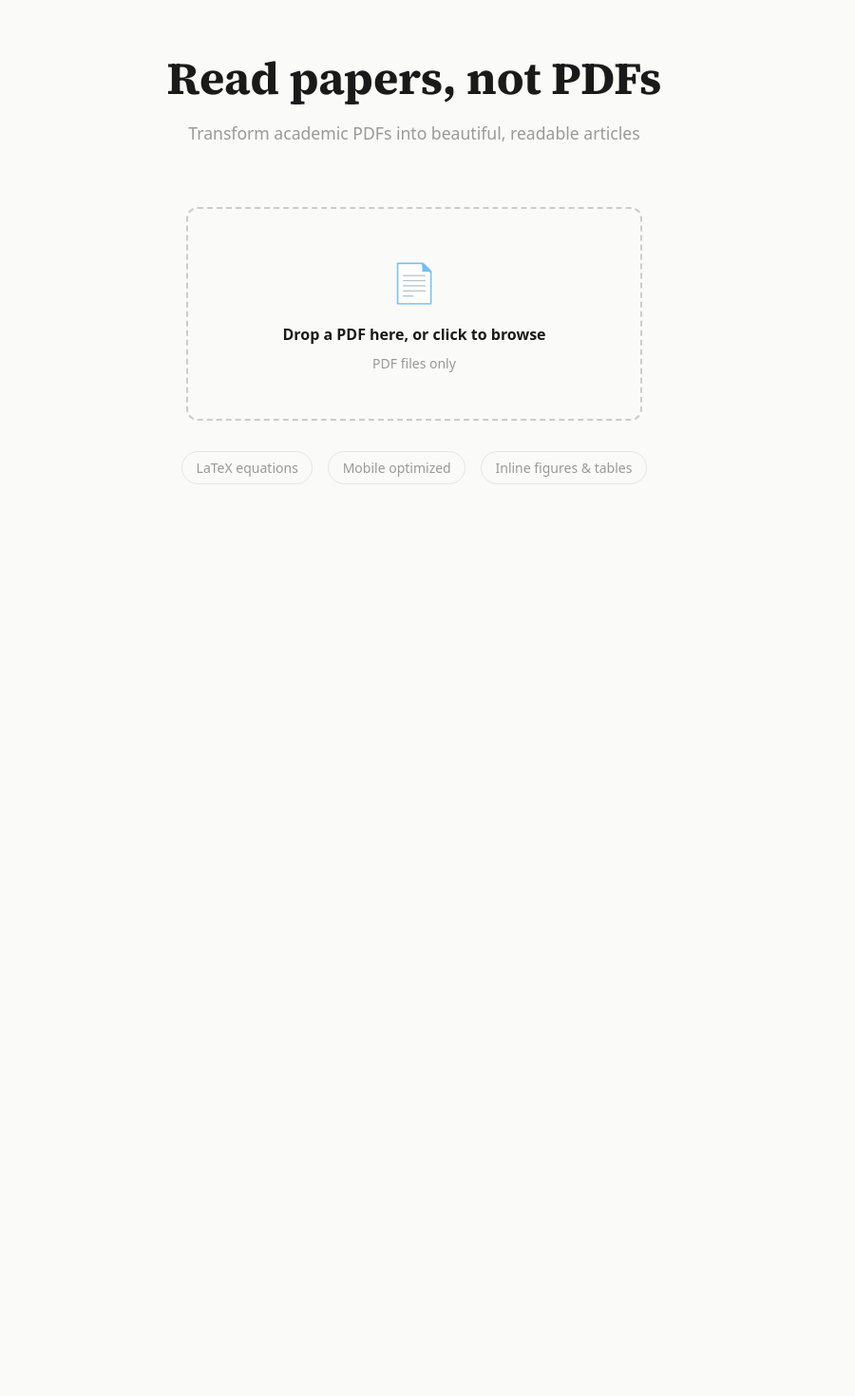
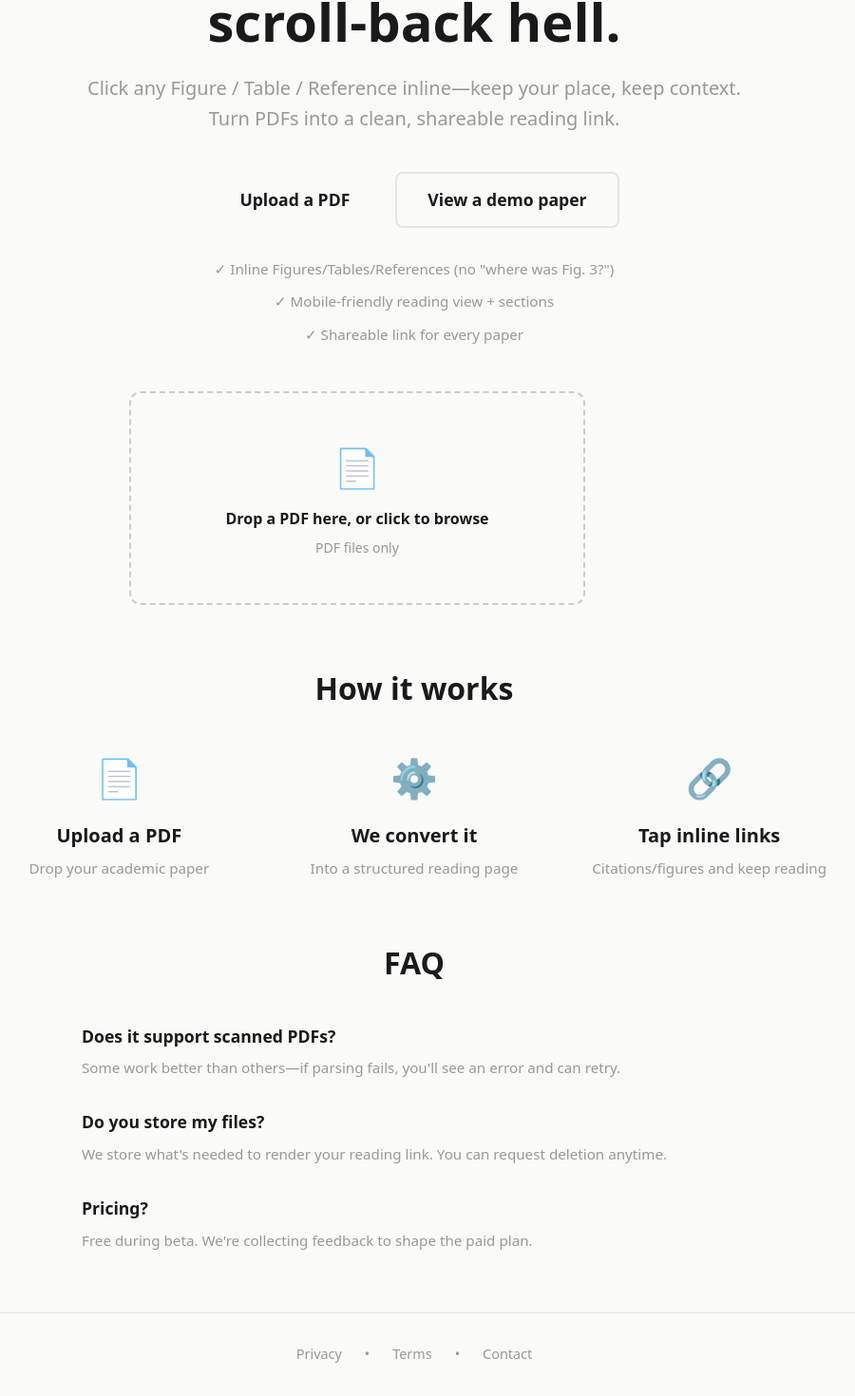
Before and after one commit to TylerMorrison21/paperflow, a Next.js app in the folder frontend/: page / in a window 1280 px wide. Shown: the part 118-1588 px from the top of the page at 95% size, without its empty margins (204-1104 px from the left). Before the commit the page ends 800 px from the top, so only its background shows below. Built offline with nearby package versions, Linux system fonts and the light colour scheme; no server answers.

Commit message:
Update landing page with new hero, CTAs, how it works, and FAQ

```diff
--- a/frontend/src/app/page.tsx
+++ b/frontend/src/app/page.tsx
@@ -12,25 +12,130 @@ export default function Home() {
   }, [])
 
   return (
-    <main style={{ minHeight: '100vh', display: 'flex', flexDirection: 'column', alignItems: 'center', justifyContent: 'center', padding: '2rem', gap: '2rem' }}>
-      <div style={{ textAlign: 'center', maxWidth: 600 }}>
-        <h1 style={{ fontSize: 'clamp(2rem, 5vw, 3rem)', fontWeight: 700, lineHeight: 1.2, marginBottom: '1rem' }}>
-          Read papers, not PDFs
+    <main style={{ minHeight: '100vh', display: 'flex', flexDirection: 'column', alignItems: 'center', padding: '3rem 1.5rem', fontFamily: 'system-ui' }}>
+      {/* Hero Section */}
+      <div style={{ textAlign: 'center', maxWidth: 700, marginBottom: '3rem' }}>
+        <h1 style={{ fontSize: 'clamp(2.5rem, 6vw, 3.5rem)', fontWeight: 700, lineHeight: 1.1, marginBottom: '1.5rem' }}>
+          Read papers without scroll-back hell.
         </h1>
-        <p style={{ fontFamily: 'system-ui', fontSize: '1.1rem', color: 'var(--muted)', marginBottom: '2rem' }}>
-          Transform academic PDFs into beautiful, readable articles
+        <p style={{ fontSize: '1.25rem', color: 'var(--muted)', lineHeight: 1.6, marginBottom: '2.5rem' }}>
+          Click any Figure / Table / Reference inline—keep your place, keep context. Turn PDFs into a clean, shareable reading link.
         </p>
+
+        {/* CTAs */}
+        <div style={{ display: 'flex', gap: '1rem', justifyContent: 'center', flexWrap: 'wrap', marginBottom: '2rem' }}>
+          <button
+            onClick={() => document.getElementById('upload-zone')?.scrollIntoView({ behavior: 'smooth' })}
+            style={{
+              padding: '0.875rem 2rem',
+              fontSize: '1.1rem',
+              fontWeight: 600,
+              background: 'var(--foreground)',
+              color: 'var(--background)',
+              border: 'none',
+              borderRadius: '8px',
+              cursor: 'pointer',
+            }}
+          >
+            Upload a PDF
+          </button>
+          <button
+            onClick={() => router.push('/read/fa494148-786a-43bb-b971-d014a81e7773')}
+            style={{
+              padding: '0.875rem 2rem',
+              fontSize: '1.1rem',
+              fontWeight: 600,
+              background: 'transparent',
+              color: 'var(--foreground)',
+              border: '2px solid var(--border)',
+              borderRadius: '8px',
+              cursor: 'pointer',
+            }}
+          >
+            View a demo paper
+          </button>
+        </div>
+
+        {/* 3 Bullets */}
+        <div style={{ display: 'flex', flexDirection: 'column', gap: '0.75rem', alignItems: 'center', fontSize: '0.95rem', color: 'var(--muted)' }}>
+          <div>✓ Inline Figures/Tables/References (no "where was Fig. 3?")</div>
+          <div>✓ Mobile-friendly reading view + sections</div>
+          <div>✓ Shareable link for every paper</div>
+        </div>
       </div>
 
-      <UploadZone onComplete={id => router.push(`/read/${id}`)} />
+      {/* Upload Zone */}
+      <div id="upload-zone" style={{ marginBottom: '4rem', width: '100%', maxWidth: 600 }}>
+        <UploadZone onComplete={id => router.push(`/read/${id}`)} />
+      </div>
 
-      <div style={{ display: 'flex', gap: '1rem', flexWrap: 'wrap', justifyContent: 'center', fontFamily: 'system-ui', fontSize: '0.875rem' }}>
-        {['LaTeX equations', 'Mobile optimized', 'Inline figures & tables'].map(chip => (
-          <span key={chip} style={{ padding: '0.4rem 0.9rem', border: '1px solid var(--border)', borderRadius: 999, color: 'var(--muted)' }}>
-            {chip}
-          </span>
-        ))}
+      {/* How It Works */}
+      <div style={{ maxWidth: 900, width: '100%', marginBottom: '4rem' }}>
+        <h2 style={{ fontSize: '2rem', fontWeight: 700, textAlign: 'center', marginBottom: '2.5rem' }}>
+          How it works
+        </h2>
+        <div style={{ display: 'grid', gridTemplateColumns: 'repeat(auto-fit, minmax(250px, 1fr))', gap: '2rem' }}>
+          <div style={{ textAlign: 'center' }}>
+            <div style={{ fontSize: '2.5rem', marginBottom: '1rem' }}>📄</div>
+            <h3 style={{ fontSize: '1.25rem', fontWeight: 600, marginBottom: '0.5rem' }}>Upload a PDF</h3>
+            <p style={{ color: 'var(--muted)', fontSize: '0.95rem' }}>Drop your academic paper</p>
+          </div>
+          <div style={{ textAlign: 'center' }}>
+            <div style={{ fontSize: '2.5rem', marginBottom: '1rem' }}>⚙️</div>
+            <h3 style={{ fontSize: '1.25rem', fontWeight: 600, marginBottom: '0.5rem' }}>We convert it</h3>
+            <p style={{ color: 'var(--muted)', fontSize: '0.95rem' }}>Into a structured reading page</p>
+          </div>
+          <div style={{ textAlign: 'center' }}>
+            <div style={{ fontSize: '2.5rem', marginBottom: '1rem' }}>🔗</div>
+            <h3 style={{ fontSize: '1.25rem', fontWeight: 600, marginBottom: '0.5rem' }}>Tap inline links</h3>
+            <p style={{ color: 'var(--muted)', fontSize: '0.95rem' }}>Citations/figures and keep reading</p>
+          </div>
+        </div>
       </div>
+
+      {/* Mini FAQ */}
+      <div style={{ maxWidth: 700, width: '100%', marginBottom: '4rem' }}>
+        <h2 style={{ fontSize: '2rem', fontWeight: 700, textAlign: 'center', marginBottom: '2.5rem' }}>
+          FAQ
+        </h2>
+        <div style={{ display: 'flex', flexDirection: 'column', gap: '2rem' }}>
+          <div>
+            <h3 style={{ fontSize: '1.1rem', fontWeight: 600, marginBottom: '0.5rem' }}>
+              Does it support scanned PDFs?
+            </h3>
+            <p style={{ color: 'var(--muted)', fontSize: '0.95rem', lineHeight: 1.6 }}>
+              Some work better than others—if parsing fails, you'll see an error and can retry.
+            </p>
+          </div>
+          <div>
+            <h3 style={{ fontSize: '1.1rem', fontWeight: 600, marginBottom: '0.5rem' }}>
+              Do you store my files?
+            </h3>
+            <p style={{ color: 'var(--muted)', fontSize: '0.95rem', lineHeight: 1.6 }}>
+              We store what's needed to render your reading link. You can request deletion anytime.
+            </p>
+          </div>
+          <div>
+            <h3 style={{ fontSize: '1.1rem', fontWeight: 600, marginBottom: '0.5rem' }}>
+              Pricing?
+            </h3>
+            <p style={{ color: 'var(--muted)', fontSize: '0.95rem', lineHeight: 1.6 }}>
+              Free during beta. We're collecting feedback to shape the paid plan.
+            </p>
+          </div>
+        </div>
+      </div>
+
+      {/* Footer */}
+      <footer style={{ borderTop: '1px solid var(--border)', paddingTop: '2rem', width: '100%', textAlign: 'center' }}>
+        <div style={{ display: 'flex', gap: '1.5rem', justifyContent: 'center', fontSize: '0.9rem', color: 'var(--muted)' }}>
+          <a href="/privacy" style={{ textDecoration: 'none', color: 'inherit' }}>Privacy</a>
+          <span>•</span>
+          <a href="/terms" style={{ textDecoration: 'none', color: 'inherit' }}>Terms</a>
+          <span>•</span>
+          <a href="mailto:contact@paperflow.app" style={{ textDecoration: 'none', color: 'inherit' }}>Contact</a>
+        </div>
+      </footer>
     </main>
   )
 }
```
Also changed, not shown: 2 other files (tests, documents, lock files or other folders).
